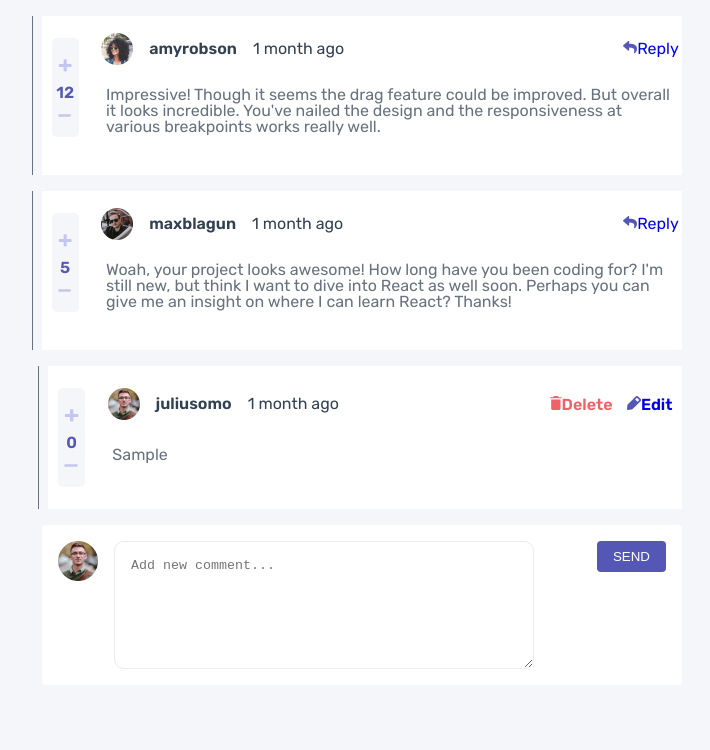
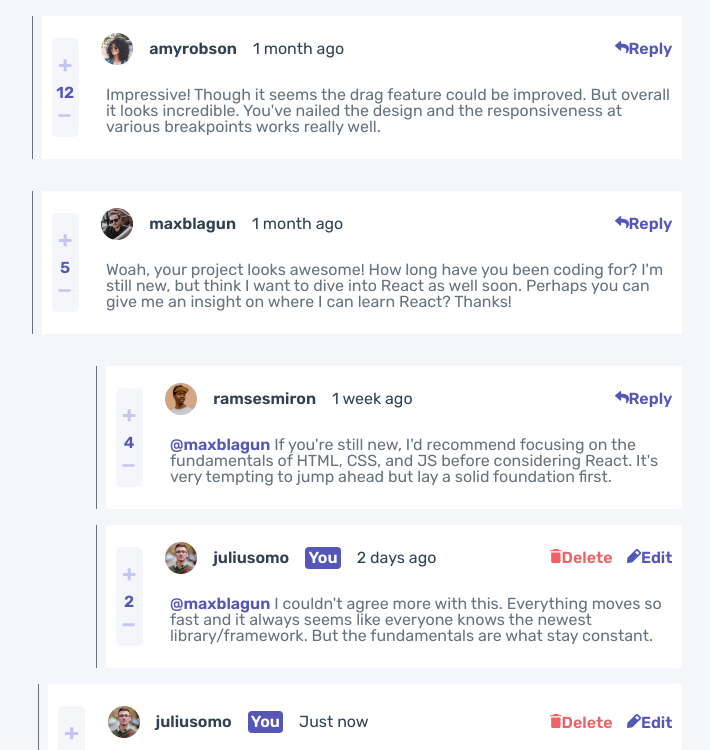
Before and after one commit to okrecommendation9394/comments, a website built with webpack: page src/index.html in a window 1280 px wide. Both pictures are taken after typing "Sample" into the empty fields and a click on the button "SEND". Shown: the top 750 px of the page, without its empty margins (278-988 px from the left). Built offline with nearby package versions, Linux system fonts and the light colour scheme.

Commit message:
first commit

```diff
--- a/data.json
+++ b/data.json
@@ -1,8 +1,8 @@
 {
   "currentUser": {
     "image": {
-      "png": "./images/avatars/image-juliusomo.png",
-      "webp": "./images/avatars/image-juliusomo.webp"
+      "png": "../images/avatars/image-juliusomo.png",
+      "webp": "../images/avatars/image-juliusomo.webp"
     },
     "username": "juliusomo"
   },
@@ -14,8 +14,8 @@
       "score": 12,
       "user": {
         "image": {
-          "png": "./images/avatars/image-amyrobson.png",
-          "webp": "./images/avatars/image-amyrobson.webp"
+          "png": "../images/avatars/image-amyrobson.png",
+          "webp": "../images/avatars/image-amyrobson.webp"
         },
         "username": "amyrobson"
       },
@@ -28,8 +28,8 @@
       "score": 5,
       "user": {
         "image": {
-          "png": "./images/avatars/image-maxblagun.png",
-          "webp": "./images/avatars/image-maxblagun.webp"
+          "png": "../images/avatars/image-maxblagun.png",
+          "webp": "../images/avatars/image-maxblagun.webp"
         },
         "username": "maxblagun"
       },
@@ -42,8 +42,8 @@
           "replyingTo": "maxblagun",
           "user": {
             "image": {
-              "png": "./images/avatars/image-ramsesmiron.png",
-              "webp": "./images/avatars/image-ramsesmiron.webp"
+              "png": "../images/avatars/image-ramsesmiron.png",
+              "webp": "../images/avatars/image-ramsesmiron.webp"
             },
             "username": "ramsesmiron"
           }
@@ -56,8 +56,8 @@
           "replyingTo": "ramsesmiron",
           "user": {
             "image": {
-              "png": "./images/avatars/image-juliusomo.png",
-              "webp": "./images/avatars/image-juliusomo.webp"
+              "png": "../images/avatars/image-juliusomo.png",
+              "webp": "../images/avatars/image-juliusomo.webp"
             },
             "username": "juliusomo"
           }
--- a/package.json
+++ b/package.json
@@ -3,7 +3,6 @@
   "version": "1.0.0",
   "description": "",
   "main": "index.js",
-  "type": "module",
   "scripts": {
     "start": "babel-node buildScripts/srcServer.js lint:watch",
     "localtunnel": "lt --port 3000",
@@ -13,6 +12,8 @@
     "lint": "eslint buildScripts --fix",
     "watchLint": "esw webpack.config.* src buildScripts --color",
     "lint:watch": "npm run watchLint --watch",
+    "predeploy": "npm run build",
+    "deploy": "gh-pages -d dist",
     "test": "echo \"Error: no test specified\" && exit 1"
   },
   "keywords": [],
--- /dev/null
+++ b/src/app1.js
@@ -0,0 +1,176 @@
+"use strict";
+import * as mydata from "../data.json";
+export {
+  addComment,
+  addReplies,
+  changeScore,
+  commentsContainer,
+  comments,
+  replyContainer,
+  data,
+  updates,
+};
+const data = JSON.parse(JSON.stringify(mydata)).default;
+const comments = data.comments;
+const commentsContainer = document.querySelector(".comments-container");
+const replyContainer = document.querySelector(".reply-container");
+const updates = [...document.querySelectorAll(".update")];
+function addComment(arr) {
+  arr.forEach((comment) => {
+    const wrapperHtml = `<div class='box'>
+   <div class="wrapper" id=${comment.id}>
+  <div class="score">
+    <img
+      src="../images/icon-plus.svg"
+      alt="plus"
+      class="score score-plus"
+    />
+    <div class="number">${comment.score}</div>
+    <img
+      src="../images/icon-minus.svg"
+      alt="minus"
+      class="score score-minus"
+    />
+  </div>
+  <div class="control">
+    <a class="reply">
+      <img
+        src="../images/icon-reply.svg"
+        alt="rep"
+        class="reply-btn"
+      />Reply
+    </a>
+  </div>
+  <div class="user">
+    <img
+      src=${comment.user.image.webp}
+      alt="user1"
+      class='user-img'
+    />
+    <p class="user-name">${comment.user.username}</p>
+    <p>1 month ago</p>
+  </div>
+  <p class="text">
+    <span>${comment.content}</span
+    >
+  </p>
+  </div>
+  <div class='reply-wrapper'>
+
+  <div class='comment-replies wrapper invisible'>
+  </div>
+  </div>
+  </div>
+  </div>
+  </div>
+  `;
+    const replies = document.createElement("div");
+    replies.classList.add("replies");
+    commentsContainer.insertAdjacentHTML("beforeend", wrapperHtml);
+    const wrappers = document.querySelectorAll(".wrapper");
+    const box = document.querySelector(".box");
+    const commentReplies = document.querySelector(".comment-replies");
+  });
+  const replyWrappers = document.querySelectorAll(".reply-wrapper");
+  addReplies(replyWrappers[1], comments[1].replies);
+  const answerTo =
+    document.querySelector(".reply-wrapper").previousElementSibling.id;
+  const repliesTo = document.querySelectorAll(".replyTo");
+
+  repliesTo.forEach((replyTo) => {
+    replyTo.innerText = `@${data.comments[+answerTo].user.username}`;
+  });
+}
+function addReplies(parent, arr) {
+  arr.forEach((reply) => {
+    const commentReplies = document.createElement("div");
+    commentReplies.innerHTML = `
+    <div class='comment-replies wrapper' id=${reply?.id}>
+    <div class="score">
+    <img
+      src="../images/icon-plus.svg"
+      alt="plus"
+      class="score score-plus"
+    />
+    <div class="number">${reply?.score}</div>
+    <img
+      src="../images/icon-minus.svg"
+      alt="minus"
+      class="score score-minus"
+    />
+  </div>
+  <div class="control">
+    <a class="reply">
+      <img
+        src="../images/icon-reply.svg"
+        alt="rep"
+        class="reply-btn"
+      />Reply
+    </a>
+    <a class="delete">
+    <img
+      src="../images/icon-delete.svg"
+      alt="delete"
+      class="delete-btn"
+    />Delete
+  </a>
+  <a class='edit'>
+  <img
+  src='../images/icon-edit.svg'
+  alt="edit"
+  class="edit-btn"/>Edit
+  </a>
+  </div>
+  <div class="user">
+    <img
+      src=${reply?.user.image.webp}
+      alt="user1"
+      class='user-img'
+    />
+    <p class="user-name">${reply?.user.username}</p>
+    <div class='you'>You</div>
+    <p>${reply?.createdAt}</p>
+  </div>
+  <p class="text">
+    <span><span class='replyTo'></span> ${reply?.content}</span
+    >
+  </p>
+  <button type='button' class='update'>Update</button>
+  </div>
+    `;
+    const replyToUser = commentReplies.querySelector(".reply");
+    const del = commentReplies.querySelector(".delete");
+    const edt = commentReplies.querySelector(".edit");
+    const you = commentReplies.querySelector(".you");
+    const update = commentReplies.querySelector(".update");
+    if (reply?.user.username === "juliusomo") {
+      replyToUser.classList.add("invisible");
+      updates.push(update);
+      update.style.display = "none";
+    } else {
+      del.classList.add("invisible");
+      edt.classList.add("invisible");
+      you.classList.add("invisible");
+      update.classList.add("invisible");
+    }
+    parent.insertAdjacentHTML("beforeend", commentReplies.innerHTML);
+  });
+}
+function changeScore() {
+  const min2s = [...document.querySelectorAll(".score-minus")];
+  const plus2s = [...document.querySelectorAll(".score-plus")];
+  min2s.forEach((min2) => {
+    min2.addEventListener("click", (e) => {
+      e.currentTarget.previousElementSibling.innerText = String(
+        Number(e.currentTarget.previousElementSibling.innerText) - 1
+      );
+    });
+  });
+  plus2s.forEach((plus2) => {
+    plus2.addEventListener("click", (e) => {
+      e.currentTarget.nextElementSibling.innerText = String(
+        Number(e.currentTarget.nextElementSibling.innerText) + 1
+      );
+    });
+  });
+}
--- a/src/index.css
+++ b/src/index.css
@@ -70,7 +70,7 @@ main {
   padding: 0.5rem 1rem;
 }
 .replyClone {
-  width: 80%;
+  width: 100%;
 }
 .wrapper,
 .myReply {
@@ -87,6 +87,7 @@ main {
 }
 .myReply {
   width: 99%;
+  grid-template-areas: "score user control" "score comment comment" "score comment comment" "update update update";
 }
 .delete {
   font-family: "Rubik";
@@ -98,6 +99,13 @@ main {
   font-family: "Rubik";
   margin-right: 0.4rem;
   font-weight: bold;
+  color: hsl(238, 40%, 52%);
+}
+.reply {
+  font-family: "Rubik";
+  margin-right: 0.4rem;
+  font-weight: bold;
+  color: hsl(238, 40%, 52%);
 }
 
 .wrapper::before,
@@ -160,6 +168,47 @@ main {
   width: 100%;
   padding: 0.3rem;
 }
+.update {
+  grid-area: update;
+  background-color: hsl(238, 40%, 52%);
+  border: none;
+  color: hsl(0, 0%, 100%);
+  font-family: "Rubik";
+  padding: 0.6rem;
+  margin-right: 0.4rem;
+  border-radius: 4px;
+  font-weight: bold;
+  cursor: pointer;
+}
+.newComment {
+  width: 11%;
+  margin-left: 88%;
+}
 .invisible {
   display: none;
 }
+.reply-wrapper {
+  margin-top: 1rem;
+  width: 90%;
+  display: flex;
+  flex-direction: column;
+  align-items: flex-end;
+  justify-content: flex-end;
+  margin-left: 10%;
+}
+.comment-replies {
+  justify-self: flex-end;
+  align-self: flex-end;
+}
+.replyTo {
+  font-weight: bold;
+  color: hsl(238, 40%, 52%);
+}
+.you {
+  background-color: hsl(238, 40%, 52%);
+  color: hsl(0, 0%, 100%);
+  font-weight: bold;
+  padding: 0.2rem;
+  border-radius: 4px;
+  font-family: "Rubik";
+}
--- a/src/index.html
+++ b/src/index.html
@@ -4,14 +4,24 @@
     <meta charset="UTF-8" />
     <meta http-equiv="X-UA-Compatible" content="IE=edge" />
     <meta name="viewport" content="width=device-width, initial-scale=1.0" />
-    <title>Document</title>
+    <title>Comments</title>
+    <link
+      rel="icon"
+      type="image/png"
+      sizes="32x32"
+      href="./images/favicon-32x32.png"
+    />
   </head>
   <body>
     <main>
       <div class="comments-section">
         <div class="comments-container" id="comments-cont"></div>
         <div class="reply-container">
-          <img src="./images/avatars/julio.png" alt="user" class="user-img" />
+          <img
+            src="../images/avatars/image-juliusomo.webp"
+            alt="user"
+            class="user-img"
+          />
           <textarea
             name=""
             id=""
--- a/src/script.js
+++ b/src/script.js
@@ -1,159 +1,48 @@
 "use strict";
-import mydata from "../data.json" assert { type: "json" };
+import * as mydata from "../data.json";
 import "../src/reset.css";
 import "../src/index.css";
-// import { assert } from "console";
-// import { type } from "os";
-const data = {
-  currentUser: {
-    image: {
-      png: "./images/avatars/image-juliusomo.png",
-      webp: "./images/avatars/image-juliusomo.webp",
-    },
-    username: "juliusomo",
-  },
-  comments: [
-    {
-      id: 1,
-      content:
-        "Impressive! Though it seems the drag feature could be improved. But overall it looks incredible. You've nailed the design and the responsiveness at various breakpoints works really well.",
-      createdAt: "1 month ago",
-      score: 12,
-      user: {
-        image: {
-          png: "./images/avatars/image-amyrobson.png",
-          webp: "./images/avatars/image-amyrobson.webp",
-        },
-        username: "amyrobson",
-      },
-      replies: [],
-    },
-    {
-      id: 2,
-      content:
-        "Woah, your project looks awesome! How long have you been coding for? I'm still new, but think I want to dive into React as well soon. Perhaps you can give me an insight on where I can learn React? Thanks!",
-      createdAt: "2 weeks ago",
-      score: 5,
-      user: {
-        image: {
-          png: "./images/avatars/image-maxblagun.png",
-          webp: "./images/avatars/image-maxblagun.webp",
-        },
-        username: "maxblagun",
-      },
-      replies: [
-        {
-          id: 3,
-          content:
-            "If you're still new, I'd recommend focusing on the fundamentals of HTML, CSS, and JS before considering React. It's very tempting to jump ahead but lay a solid foundation first.",
-          createdAt: "1 week ago",
-          score: 4,
-          replyingTo: "maxblagun",
-          user: {
-            image: {
-              png: "./images/avatars/image-ramsesmiron.png",
-              webp: "./images/avatars/image-ramsesmiron.webp",
-            },
-            username: "ramsesmiron",
-          },
-        },
-        {
-          id: 4,
-          content:
-            "I couldn't agree more with this. Everything moves so fast and it always seems like everyone knows the newest library/framework. But the fundamentals are what stay constant.",
-          createdAt: "2 days ago",
-          score: 2,
-          replyingTo: "ramsesmiron",
-          user: {
-            image: {
-              png: "./images/avatars/image-juliusomo.png",
-              webp: "./images/avatars/image-juliusomo.webp",
-            },
-            username: "juliusomo",
-          },
-        },
-      ],
-    },
-  ],
-};
-let input = "";
-const textarea = document.querySelector(".add-comment");
-textarea.addEventListener("input", () => {
-  input = textarea.value;
-});
-const comments = data.comments;
-const commentsContainer = document.querySelector(".comments-container");
-const replyContainer = document.querySelector(".reply-container");
+import {
+  addComment,
+  changeScore,
+  commentsContainer,
+  comments,
+  replyContainer,
+  data,
+  addReplies,
+  updates,
+} from "./app1.js";
 addComment(data.comments);
-function addComment(arr) {
-  arr.forEach((comment) => {
-    const wrapperHtml = ` <div class="wrapper">
-<div class="score">
-  <img
-    src="./images/icon-plus.svg"
-    alt="plus"
-    class="score score-plus"
-  />
-  <div class="number">${comment.score}</div>
-  <img
-    src="./images/icon-minus.svg"
-    alt="minus"
-    class="score score-minus"
-  />
-</div>
-<div class="control">
-  <a href="#" class="reply">
-    <img
-      src="./images/icon-reply.svg"
-      alt="rep"
-      class="reply-btn"
-    />Reply
-  </a>
-</div>
-<div class="user">
-  <img
-    src=${comment.user.image.webp}
-    alt="user1"
-    class='user-img'
-  />
-  <p class="user-name">${comment.user.username}</p>
-  <p>1 month ago</p>
-</div>
-<p class="text">
-  <span>${comment.content}</span
-  >
-</p>
-<div class='comment-replies'></div>
-</div>`;
+changeScore();
 const replies = document.createElement("div");
 replies.classList.add("replies");
-    commentsContainer.insertAdjacentHTML("beforeend", wrapperHtml);
-    const wrappers = document.querySelectorAll(".wrapper");
-    console.log(wrappers);
-    const commentReplies = document.querySelector(".comment-replies");
-    // if (comment.replies.length) {
-    //   comment.replies.forEach((reply) => {
-    //     if (reply.user.username == "juliusomo") {
-    //       wrappers[1].insertAdjacentHTML("afterend", myReplyHtml);
-    //       console.log(reply.user.username);
-    //     }
-    //   });
-    // }
-  });
-}
-let initialScore = 0;
-const replies = document.createElement("div");
-replies.classList.add("replies");
-const last = commentsContainer.lastChild;
-last.append(replies);
-const txt = document.querySelectorAll(".text");
+commentsContainer.appendChild(replies);
 const replyBtns = document.querySelectorAll(".reply");
 const replyContainerClone = replyContainer.cloneNode(true);
 replyContainerClone.classList.add("invisible");
 replyContainerClone.classList.add("replyClone");
+const sendClone = replyContainerClone.children[2];
+// sendClone.addEventListener("click", () => {
+//   let elemId = Number(replyContainerClone.previousSibling.id) - 1;
+//   data.comments[elemId].replies.push({
+//     content: `${replyContainer.children[2].value}`,
+//     createdAt: "just now",
+//     score: 2,
+//     replyingTo: "ramsesmiron",
+//     user: {
+//       image: {
+//         png: "./images/avatars/image-juliusomo.png",
+//         webp: "./images/avatars/image-juliusomo.webp",
+//       },
+//       username: "juliusomo",
+//     },
+//   });
+//   addReplies(replyContainerClone.previousSibling, data.comments[0].replies);
+//   replyContainerClone.remove();
+// });
 replyBtns.forEach((replyBtn) => {
   replyBtn.addEventListener("click", () => {
-    replyContainerClone.classList.toggle("invisible");
+    replyContainerClone.classList.remove("invisible");
     replyBtn.parentElement.parentElement.insertAdjacentElement(
       "afterend",
       replyContainerClone
@@ -161,36 +50,40 @@ replyBtns.forEach((replyBtn) => {
   });
 });
 //writing comment
-const sendBtn = document.getElementById("send-comment");
-sendBtn.addEventListener("click", () => {
-  let replyId = 0;
+const sendBtns = [...document.querySelectorAll(".button-send")];
+sendBtns.push(sendClone);
+const editBtns = [...document.querySelectorAll(".edit")];
+const deleteBtns = [...document.querySelectorAll(".delete")];
+sendBtns.forEach((sendBtn) => {
+  sendBtn.addEventListener("click", (e) => {
+    let initialScore = 0;
     const reply = document.createElement("div");
     reply.classList.add(`myReply`);
     reply.innerHTML = `
 <div class="score">
   <img
-    src="./images/icon-plus.svg"
+    src="../images/icon-plus.svg"
     alt="plus"
     class="score score-plus"
   />
-  <div class="number">${initialScore}</div>
+  <div class="number">0</div>
   <img
-    src="./images/icon-minus.svg"
+    src="../images/icon-minus.svg"
     alt="minus"
     class="score score-minus"
   />
 </div>
 <div class="control">
-  <a href="#" class="delete">
+  <a class="delete">
     <img
-      src="./images/icon-delete.svg"
+      src="../images/icon-delete.svg"
       alt="delete"
       class="delete-btn"
     />Delete
   </a>
-  <a href='#' class='edit'>
+  <a class='edit'>
   <img
-  src='./images/icon-edit.svg'
+  src='../images/icon-edit.svg'
   alt="edit"
   class="edit-btn"/>Edit
   </a>
@@ -202,33 +95,88 @@ sendBtn.addEventListener("click", () => {
     class='user-img'
   />
   <p class="user-name">${data.currentUser.username}</p>
-  <p>1 month ago</p>
+  <div class='you'>You</div>
+  <p>${"Just now"}</p>
 </div>
 <p class="text" id="replyText">
-  <span class="text-wrapper">${input}</span>
+  <span class="text-wrapper">${e.target.previousElementSibling.value}</span>
 </p>
+<button type='button' class='update newComment'>Update</button>
 </div>
 `;
+    updates.push(reply.querySelector(".update"));
+    reply.querySelector(".update").style.display = "none";
+    const min = reply.querySelector(".score-minus");
+    const plus = reply.querySelector(".score-plus");
+    const number = reply.querySelector(".number");
+    min.addEventListener("click", () => {
+      number.innerText = String(Number(number.innerText) - 1);
+    });
+    plus.addEventListener("click", () => {
+      number.innerText = String(Number(number.innerText) + 1);
+    });
+    if (
+      e.target.parentElement.previousElementSibling.classList.contains(
+        "comment-replies"
+      )
+    ) {
+      e.target.parentElement.previousElementSibling.parentElement.appendChild(
+        reply
+      );
+      e.target.parentElement.remove();
+    } else if (e.target.parentElement.classList.contains("replyClone")) {
+      e.target.parentElement.parentElement.children[2].appendChild(reply);
+      e.target.parentElement.remove();
+    } else {
       commentsContainer.appendChild(reply);
-  textarea.value = "";
-  textarea.placeholder = "Add new comment...";
+    }
+    e.target.previousElementSibling.value = "";
+    e.target.previousElementSibling.placeholder = "Add new comment...";
     const deleteComment = reply.querySelector(".delete");
+    const edit = reply.querySelector(".edit");
+    editBtns.push(edit);
+    deleteBtns.push(deleteComment);
+    const textWrapper = document.querySelector(".text-wrapper");
+  });
+});
 
-  deleteComment.addEventListener("click", () => {
-    commentsContainer.removeChild(reply);
-  });
-  const edit = reply.querySelector(".edit");
-  const textWrapper = document.querySelector(".text-wrapper");
+process();
+deleteProcess();
+function process() {
   let editable = false;
-  edit.addEventListener("click", () => {
-    const replyText = reply.querySelector(".text");
-    if (editable == false) {
+  editBtns.forEach((editBtn) => {
+    editBtn.addEventListener("click", (e) => {
+      e.stopPropagation();
+      e.preventDefault();
+      const replyText = editBtn.parentElement.parentElement.children[3];
       editable = true;
       replyText.style.backgroundColor = "hsl(228, 33%, 97%)";
-    } else {
+      const localUpdate =
+        e.currentTarget.parentElement.parentElement.children[4];
+      localUpdate.style.display = "block";
+      localUpdate.onclick = function (e) {
+        e.stopPropagation();
         editable = false;
+        replyText.contentEditable = editable;
         replyText.style.backgroundColor = "hsl(0, 0%, 100%)";
-    }
+        localUpdate.style.display = "none";
+      };
       replyText.contentEditable = editable;
     });
   });
+}
+function deleteProcess() {
+  deleteBtns.forEach((deleteBtn) => {
+    deleteBtn.addEventListener("click", () => {
+      deleteBtn.parentElement.parentElement.remove();
+    });
+  });
+}
+editBtns.push = function () {
+  Array.prototype.push.apply(this, arguments);
+  process();
+};
+deleteBtns.push = function () {
+  Array.prototype.push.apply(this, arguments);
+  deleteProcess();
+};
```
Also changed, not shown: images/avatars/image-juliusomo.png (renamed from images/avatars/julio.png). Lines whose indentation alone changed are shown as unchanged.
